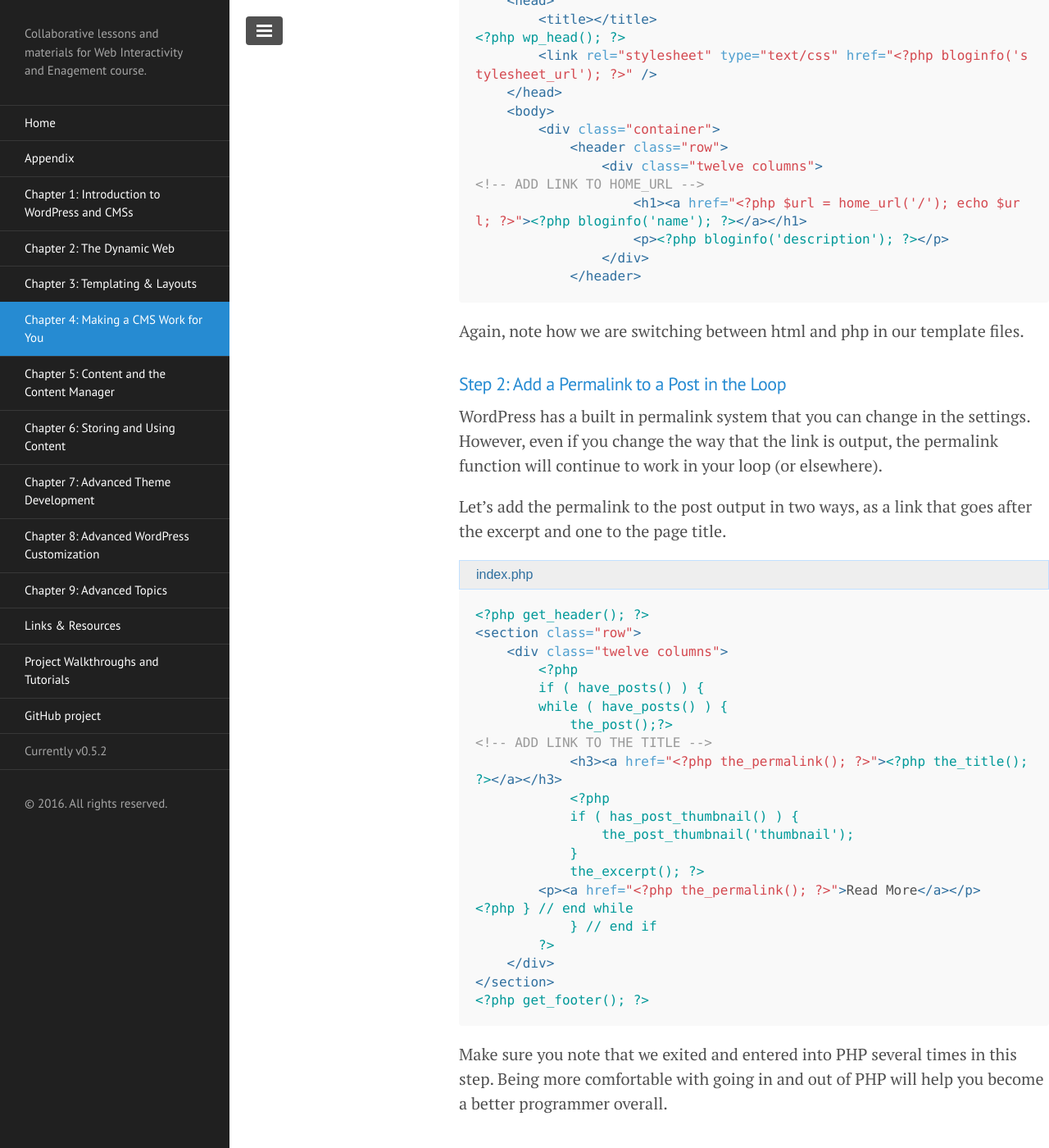
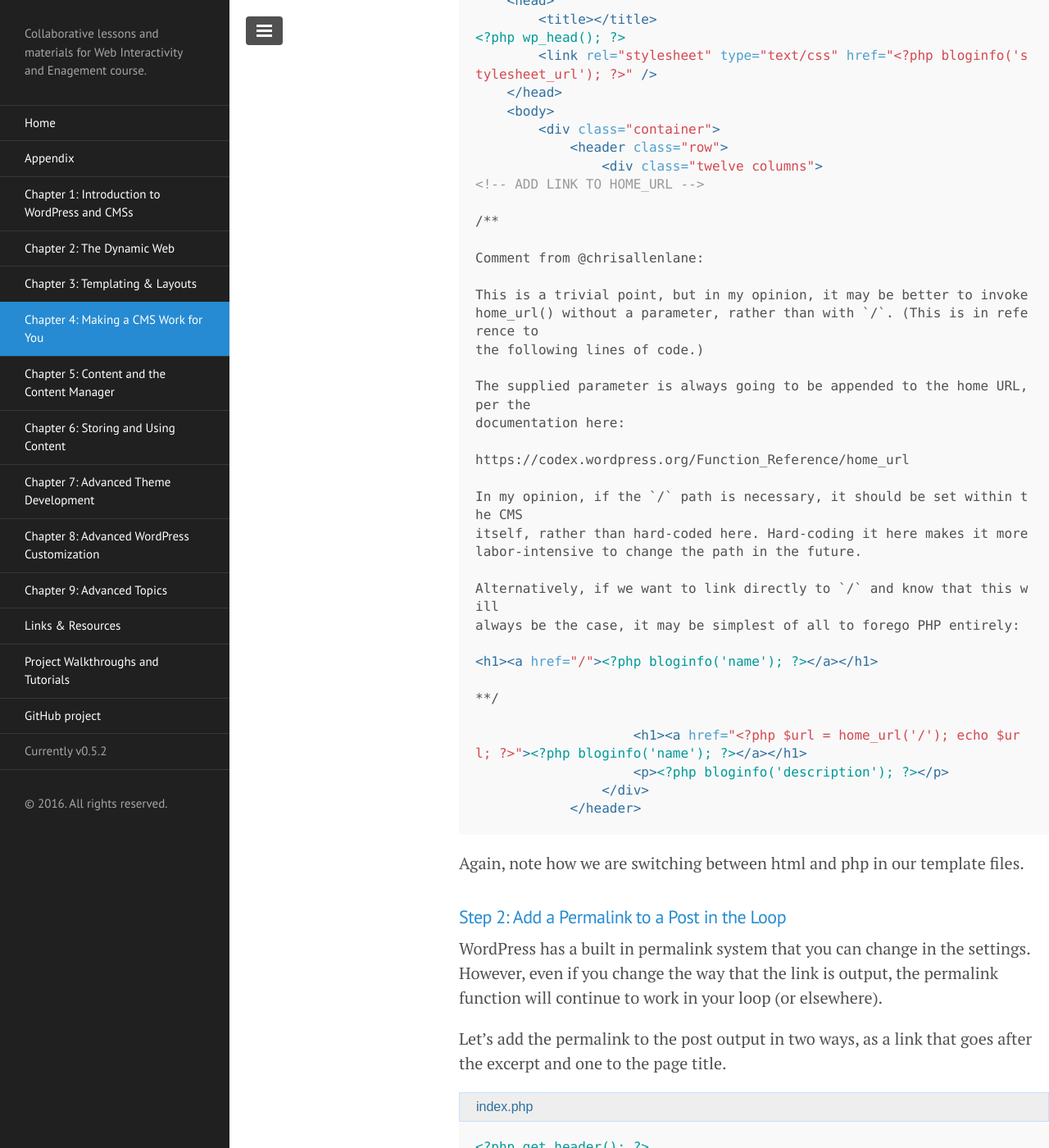
Before and after one commit to ahaywood/Web-Interactivity-and-Engagement, a Jekyll site: the page built from chapter-4/index.md, in a window 1280 px wide and 1400 px high, scrolled down 22443 px. Shown: the whole window at 82% size. Built offline with Jekyll 4.4.1, drawn with Linux system fonts in a browser that asks for light colours; Markdown is read by kramdown in place of the engine named in the settings.

Commit message:
Chapter 4
Added some comments to chapter 4.

```diff
--- a/chapter-4/index.md
+++ b/chapter-4/index.md
@@ -746,6 +746,31 @@ We are going to add the home_url() function in an anchor’s href and wrap our s
             <header class="row">
                 <div class="twelve columns">
 <!-- ADD LINK TO HOME_URL -->
+
+/**
+
+Comment from @chrisallenlane:
+
+This is a trivial point, but in my opinion, it may be better to invoke
+home_url() without a parameter, rather than with `/`. (This is in reference to
+the following lines of code.)
+
+The supplied parameter is always going to be appended to the home URL, per the
+documentation here:
+
+https://codex.wordpress.org/Function_Reference/home_url
+
+In my opinion, if the `/` path is necessary, it should be set within the CMS
+itself, rather than hard-coded here. Hard-coding it here makes it more
+labor-intensive to change the path in the future.
+
+Alternatively, if we want to link directly to `/` and know that this will
+always be the case, it may be simplest of all to forego PHP entirely:
+
+<h1><a href="/"><?php bloginfo('name'); ?></a></h1>
+
+**/
+
                     <h1><a href="<?php $url = home_url('/'); echo $url; ?>"><?php bloginfo('name'); ?></a></h1>
                     <p><?php bloginfo('description'); ?></p>
                 </div>
@@ -834,6 +859,31 @@ After taking into account all of these factors, you may end up determining that
 
 With WordPress, we can add, enable, and remove plugins from the Dashboard under the "Plugins" tab. The best way to get more familiar with plugins is to actually add them.
 
+<!--
+
+Comment from @chrisallenlane:
+
+On the topic of plugin security, it may be worth mentioning the various
+TimThumb exploits which affected so many sites over the years:
+
+- 2011: http://www.themelab.com/timthumb-security-exploit/
+- 2012: http://www.wpbeginner.com/wp-tutorials/how-to-fix-and-cleanup-the-timthumb-hack-in-wordpress/
+- 2014: https://blog.sucuri.net/2014/06/timthumb-webshot-code-execution-exploit-0-day.html
+
+(There were other incidents as well.)
+
+TimThumb is so notoriously vulnerable there are are security plugins whose sole job is to keep an eye on it!
+
+https://wordpress.org/plugins/timthumb-vulnerability-scanner/
+
+TimThumb, IMO, is interesting, because it was used by *a lot* of themes -
+including by some of the default themes, IIRC. As such, it rendered many sites
+vulnerable. IMO, mentioning TimThumb's sordid past could drive home the point
+that you make above regarding the potential of dubious plugins to compromise
+your site's security.
+
+-->
+
 ### Tutorial: Adding Plugins
 
 Since plugin creation could be a course on its own, we are just going to introduce them and I will show you how to add plugins, and how to determine which plugins are trustworthy. We are not going to go into crafting plugins or modifying them.
```
